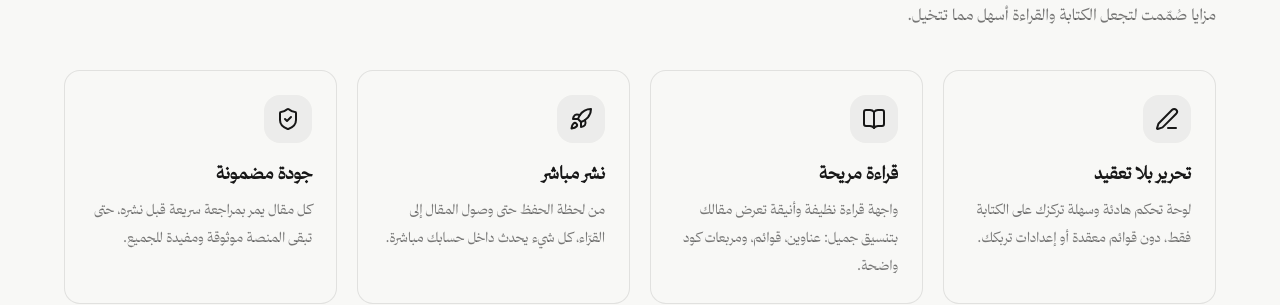
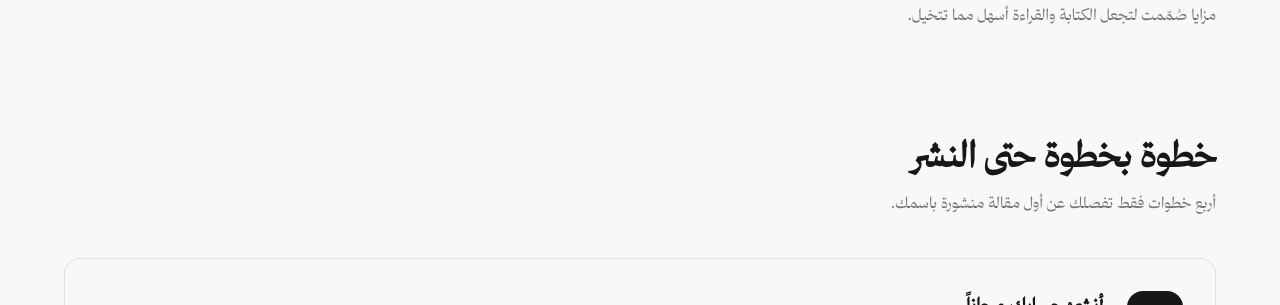
Before and after one commit to b4rbarroja/qabas, a Next.js app in the folder frontend/: page /guide in a window 1280 px wide. Shown: the part 647-952 px from the top of the page. Built offline with nearby package versions, Linux system fonts and the light colour scheme; no server answers.

Commit message:
Fix: front end

```diff
--- a/frontend/app/guide/page.tsx
+++ b/frontend/app/guide/page.tsx
@@ -16,33 +16,6 @@ export const metadata: Metadata = {
   description:
     "دليل بسيط خطوة بخطوة يشرح كيف تنشئ حسابك، تكتب مقالتك، وتنشرها على منصة قبس المعرفية.",
 };
-
-const FEATURES = [
-  {
-    icon: PenLine,
-    title: "تحرير بلا تعقيد",
-    description:
-      "لوحة تحكم هادئة وسهلة تركزك على الكتابة فقط، دون قوائم معقدة أو إعدادات تربكك.",
-  },
-  {
-    icon: BookOpen,
-    title: "قراءة مريحة",
-    description:
-      "واجهة قراءة نظيفة وأنيقة تعرض مقالك بتنسيق جميل: عناوين، قوائم، ومربعات كود واضحة.",
-  },
-  {
-    icon: Rocket,
-    title: "نشر مباشر",
-    description:
-      "من لحظة الحفظ حتى وصول المقال إلى القرّاء، كل شيء يحدث داخل حسابك مباشرة.",
-  },
-  {
-    icon: ShieldCheck,
-    title: "جودة مضمونة",
-    description:
-      "كل مقال يمر بمراجعة سريعة قبل نشره، حتى تبقى المنصة موثوقة ومفيدة للجميع.",
-  },
-];
 
 const STEPS = [
   {
@@ -158,28 +131,6 @@ export default function GuidePage() {
               مزايا صُمّمت لتجعل الكتابة والقراءة أسهل مما تتخيل.
             </p>
           </div>
-
-          <div className="grid grid-cols-1 gap-5 sm:grid-cols-2 lg:grid-cols-4">
-            {FEATURES.map((feature) => {
-              const Icon = feature.icon;
-              return (
-                <div
-                  key={feature.title}
-                  className="group rounded-2xl border border-primary/10 bg-background p-6 transition-all duration-200 hover:-translate-y-0.5 hover:border-primary/30 hover:shadow-md"
-                >
-                  <div className="mb-4 flex h-12 w-12 items-center justify-center rounded-2xl bg-primary/5 text-primary transition-colors group-hover:bg-primary group-hover:text-light">
-                    <Icon className="h-6 w-6" />
-                  </div>
-                  <h3 className="text-lg font-bold text-primary">
-                    {feature.title}
-                  </h3>
-                  <p className="mt-2 text-sm leading-7 text-dark/60">
-                    {feature.description}
-                  </p>
-                </div>
-              );
-            })}
-          </div>
         </div>
       </section>
 
```
